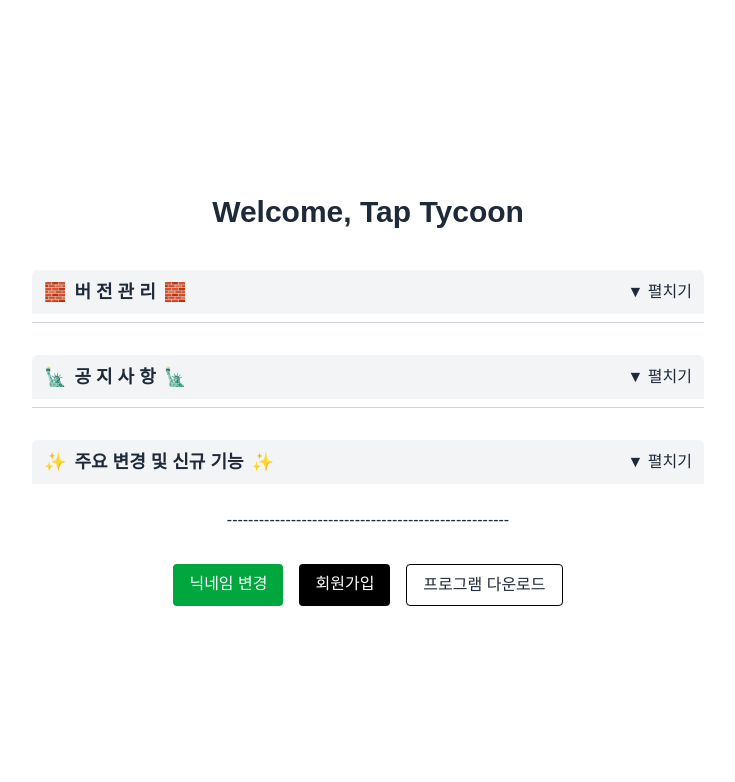
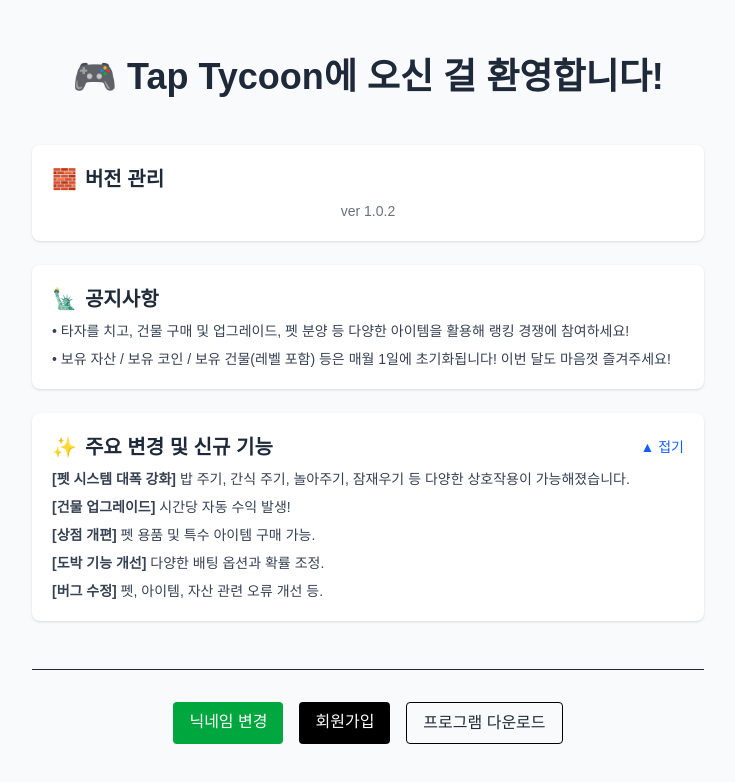
Before and after one commit to SehunPyo/tap-tycoon, a Next.js app: page / in a window 1280 px wide. Shown: the top 782 px of the page, without its empty margins (272-1007 px from the left). Built offline with nearby package versions, Linux system fonts and the light colour scheme.

Commit message:
Update index.tsx

```diff
--- a/pages/index.tsx
+++ b/pages/index.tsx
@@ -1,115 +1,104 @@
-// pages/index.tsx
 import Link from 'next/link';
-import { useState } from 'react'; // 접기/펼치기 기능을 위해 useState 임포트
+import { useState } from 'react';
 
-// 각 섹션의 제목과 내용을 관리하기 위한 인터페이스 (선택적이지만 가독성 향상)
 interface SectionProps {
   title: string;
-  version?: string; // 버전 정보는 선택적
+  version?: string;
   items: string[];
-  emoji?: string; // 섹션 제목 옆 이모지
+  emoji?: string;
 }
 
-// 섹션 데이터를 배열로 정의
 const sectionsData: SectionProps[] = [
   {
-    title: "버 전 관 리",
-    emoji: "🧱",
-    version: "ver 1.0.2",
-    items: [] // 버전 정보는 title 아래 별도 표시
+    title: '버전 관리',
+    emoji: '🧱',
+    version: 'ver 1.0.2',
+    items: []
   },
   {
-    title: "공 지 사 항",
-    emoji: "🗽",
+    title: '공지사항',
+    emoji: '🗽',
     items: [
-      "•   타자를 치고, 건물 구매 및 업그레이드, 펫 분양 등 다양한 아이템을 활용해 랭킹 경쟁에 참여하세요!",
-      "•   보유 자산 / 보유 코인 / 보유 건물(레벨 포함) 등은 매월 1일에 초기화됩니다! 이번 달도 마음껏 즐겨주세요!"
+      '• 타자를 치고, 건물 구매 및 업그레이드, 펫 분양 등 다양한 아이템을 활용해 랭킹 경쟁에 참여하세요!',
+      '• 보유 자산 / 보유 코인 / 보유 건물(레벨 포함) 등은 매월 1일에 초기화됩니다! 이번 달도 마음껏 즐겨주세요!'
     ]
   },
   {
-    title: "주요 변경 및 신규 기능",
-    emoji: "✨",
+    title: '주요 변경 및 신규 기능',
+    emoji: '✨',
     items: [
-      "•  <b>[펫 시스템 대폭 강화]</b> 밥 주기, 간식 주기, 놀아주기, 잠재우기, 건강/관리용품 사용 등 다양한 상호작용이 가능해졌습니다.",
-      "•  <b>[건물 업그레이드 및 시간당 수익]</b> 이제 보유한 건물을 클릭하여 업그레이드할 수 있습니다! 업그레이드된 건물은 시간당 일정량의 코인과 자산을 자동으로 벌어들입니다.",
-      "•  <b>[상점 개편]</b> 펫 분양권, 다양한 펫 용품(사료, 간식, 장난감, 은신처, 관리용품) 및 특수 효과를 지닌 버닝 아이템을 구매할 수 있습니다.",
-      "•  <b>[도박 기능 개선]</b> 배팅 옵션이 더욱 다양해지고, 1천원 배팅의 당첨 확률이 상향 조정되었습니다.",
-      "•  <b>[버닝 아이템 효과 적용]</b> 버닝 아이템 사용이 실제로 가능해졌습니다.",
-      "•  <b>[UI 및 편의성 개선]</b> 새로고침 버튼 클릭 시, 적립 중인 코인도 함께 저장됩니다.",
-      "•  <b>[UI 및 편의성 개선]</b> 프로그램 종료 시 진행 중이던 데이터가 저장됩니다.",
-      "•  <b>[버그 수정 및 안정화]</b> 펫 관련 팝업(가방, 활동)의 아이템 선택 및 사용 기능이 정상적으로 동작하도록 수정되었습니다.",
-      "•  <b>[버그 수정 및 안정화]</b> 건물 외 구매 가능한 아이템 구매 시, 코인뿐만 아니라 총 자산도 함께 차감되도록 수정되었습니다.",
-      "•  <b>[버그 수정 및 안정화]</b> 간헐적으로 발생하던 펫 아이템 구매 관련 오류(펫 없음 메시지, 수량 문제 등)가 개선되었습니다."
+      '<b>[펫 시스템 대폭 강화]</b> 밥 주기, 간식 주기, 놀아주기, 잠재우기 등 다양한 상호작용이 가능해졌습니다.',
+      '<b>[건물 업그레이드]</b> 시간당 자동 수익 발생!',
+      '<b>[상점 개편]</b> 펫 용품 및 특수 아이템 구매 가능.',
+      '<b>[도박 기능 개선]</b> 다양한 배팅 옵션과 확률 조정.',
+      '<b>[버그 수정]</b> 펫, 아이템, 자산 관련 오류 개선 등.'
     ]
   }
 ];
 
 export default function Home() {
-  // 각 섹션의 펼침/접힘 상태를 관리하는 state 배열
-  // sectionsData의 각 요소에 대해 초기값 false (접힘)로 설정
-  const [openSections, setOpenSections] = useState<boolean[]>(
-    Array(sectionsData.length).fill(false)
-  );
-
-  // 섹션 제목 클릭 시 해당 섹션의 펼침/접힘 상태를 토글하는 함수
-  const toggleSection = (index: number) => {
-    setOpenSections(prevOpenSections =>
-      prevOpenSections.map((isOpen, i) => (i === index ? !isOpen : isOpen))
-    );
-  };
+  const [isOpen, setIsOpen] = useState(true);
 
   return (
-    <main className="flex flex-col items-center justify-center min-h-screen px-4 py-8 bg-white text-gray-800">
-      <h1 className="text-3xl font-bold mb-10">Welcome, Tap Tycoon</h1>
+    <main className="flex flex-col items-center justify-center min-h-screen px-4 py-8 bg-gray-50 text-gray-800">
+      <h1 className="text-4xl font-extrabold mb-12 text-center">🎮 Tap Tycoon에 오신 걸 환영합니다!</h1>
 
-      {sectionsData.map((section, index) => (
-        <div key={section.title} className="w-full max-w-2xl mb-6">
+      <div className="w-full max-w-2xl space-y-6">
+        {sectionsData.map((section, index) => {
+          const alwaysOpen = index < 2; // 첫 두 섹션은 항상 열림
+          return (
+            <div key={section.title} className="bg-white rounded-lg shadow p-5">
+              <div className="flex items-center justify-between mb-2">
+                <h2 className="text-xl font-semibold">
+                  {section.emoji && <span className="mr-2">{section.emoji}</span>}
+                  {section.title}
+                </h2>
+                {!alwaysOpen && (
                   <button
-            onClick={() => toggleSection(index)}
-            className="w-full text-left px-3 py-2 bg-gray-100 hover:bg-gray-200 rounded-t-md focus:outline-none flex justify-between items-center"
+                    className="text-sm text-blue-600 hover:underline"
+                    onClick={() => setIsOpen(!isOpen)}
                   >
-            <h2 className="text-lg font-semibold">
-              {section.emoji && <span className="mr-2">{section.emoji}</span>}
-              <b>{section.title}</b>
-              {section.emoji && <span className="ml-2">{section.emoji}</span>}
-            </h2>
-            <span>{openSections[index] ? '▲ 접기' : '▼ 펼치기'}</span>
+                    {isOpen ? '▲ 접기' : '▼ 펼치기'}
                   </button>
-          {openSections[index] && (
-            <div className="border border-t-0 border-gray-200 p-4 rounded-b-md bg-gray-50">
-              {section.version && ( // 버전 정보가 있을 경우 별도 표시
-                <p className="mb-3 text-center font-medium">{section.version}</p>
-              )}
-              {section.items.map((item, itemIndex) => (
-                <p
-                  key={itemIndex}
-                  className="mb-2 text-sm"
-                  dangerouslySetInnerHTML={{ __html: item }} // <b> 태그 등을 HTML로 렌더링
-                />
-              ))}
-              {section.items.length === 0 && !section.version && ( // 내용이 없고 버전도 없는 섹션 (예: 빈 공지)
-                 <p className="text-sm text-gray-500 italic">내용이 없습니다.</p>
                 )}
               </div>
+
+              {/* 내용 렌더링 조건 */}
+              {(alwaysOpen || isOpen) && (
+                <div className="text-sm text-gray-700 space-y-2">
+                  {section.version && (
+                    <p className="text-center font-medium text-gray-500">{section.version}</p>
                   )}
-          {index < sectionsData.length -1 && <hr className="my-2 border-gray-300"/>}
+                  {section.items.length > 0 ? (
+                    section.items.map((item, i) => (
+                      <p
+                        key={i}
+                        dangerouslySetInnerHTML={{ __html: item }}
+                      />
+                    ))
+                  ) : !section.version ? (
+                    <p className="italic text-gray-400">내용이 없습니다.</p>
+                  ) : null}
                 </div>
-      ))}
+              )}
+            </div>
+          );
+        })}
+      </div>
 
-      <p className="mb-8">-----------------------------------------------------</p>
-
-      {/* 버튼들을 감싸는 div에 flex와 gap 클래스 적용 */}
-      <div className="flex flex-wrap gap-4 justify-center">
-        <Link href="/change-nickname" className="bg-green-600 text-white px-4 py-2 rounded hover:bg-green-700 transition-colors">
+      <div className="mt-12 border-t pt-8 w-full max-w-2xl text-center">
+        <div className="flex flex-wrap justify-center gap-4">
+          <Link href="/change-nickname" className="bg-green-600 text-white px-4 py-2 rounded hover:bg-green-700 transition">
             닉네임 변경
           </Link>
-        <Link href="/signup" className="bg-black text-white px-4 py-2 rounded hover:bg-gray-800 transition-colors">
+          <Link href="/signup" className="bg-black text-white px-4 py-2 rounded hover:bg-gray-800 transition">
             회원가입
           </Link>
-        <Link href="/download" className="border border-black text-gray-800 px-4 py-2 rounded hover:bg-gray-100 transition-colors">
+          <Link href="/download" className="border border-black text-gray-800 px-4 py-2 rounded hover:bg-gray-100 transition">
             프로그램 다운로드
           </Link>
         </div>
+      </div>
     </main>
-  )
+  );
 }
```
Lines whose indentation alone changed are shown as unchanged.
